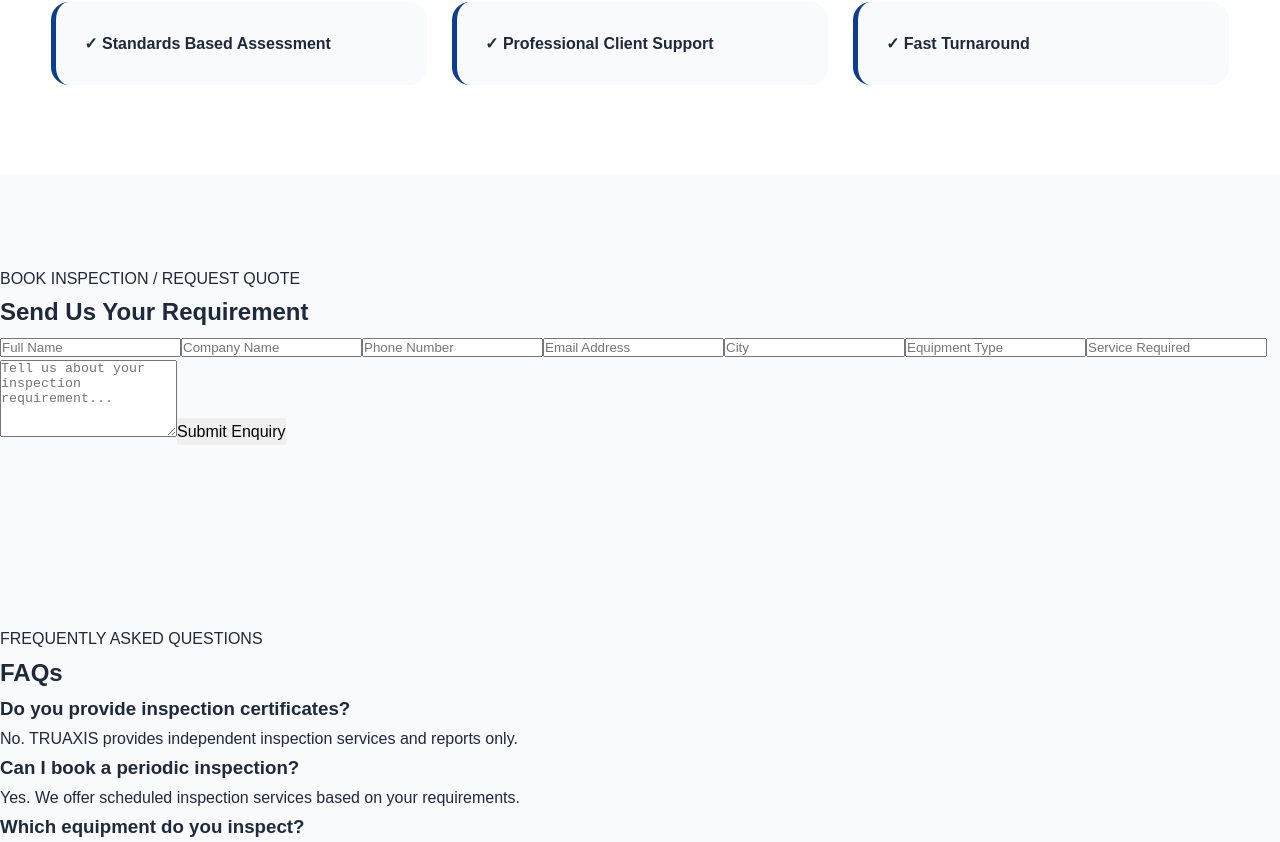
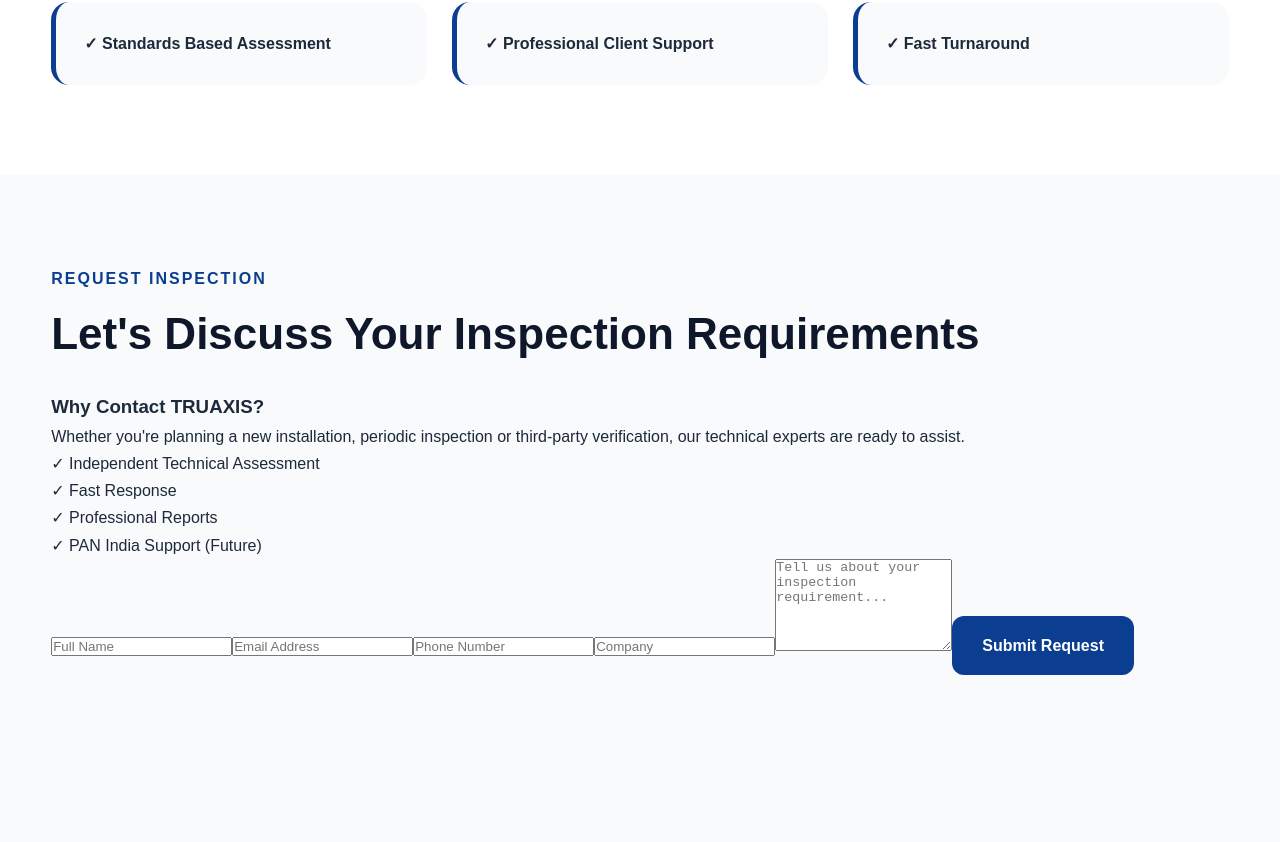
Before and after one commit to pradeepmurthy1992/truaxis-website, a React (Vite) app: page / in a window 1280 px wide. Shown: the part 4038-4880 px from the top of the page. Built offline with nearby package versions, Linux system fonts and the light colour scheme.

Commit message:
Update Enquiry.jsx

```diff
--- a/src/features/enquiry/Enquiry.jsx
+++ b/src/features/enquiry/Enquiry.jsx
@@ -1,13 +1,49 @@
 import React from "react";
+import Container from "../../components/layout/Container";
 
 function Enquiry() {
   return (
-    <section id="enquiry">
-      <p>BOOK INSPECTION / REQUEST QUOTE</p>
+    <section className="enquiry" id="enquiry">
 
-      <h2>Send Us Your Requirement</h2>
+      <Container>
 
-      <form>
+        <p className="section-tag">
+          REQUEST INSPECTION
+        </p>
+
+        <h2 className="section-title">
+          Let's Discuss Your Inspection Requirements
+        </h2>
+
+        <div className="enquiry-grid">
+
+          <div className="enquiry-info">
+
+            <h3>Why Contact TRUAXIS?</h3>
+
+            <p>
+
+              Whether you're planning a new installation,
+              periodic inspection or third-party verification,
+              our technical experts are ready to assist.
+
+            </p>
+
+            <ul>
+
+              <li>✓ Independent Technical Assessment</li>
+
+              <li>✓ Fast Response</li>
+
+              <li>✓ Professional Reports</li>
+
+              <li>✓ PAN India Support (Future)</li>
+
+            </ul>
+
+          </div>
+
+          <form className="enquiry-form">
 
             <input
               type="text"
@@ -15,8 +51,8 @@ function Enquiry() {
             />
 
             <input
-          type="text"
-          placeholder="Company Name"
+              type="email"
+              placeholder="Email Address"
             />
 
             <input
@@ -25,35 +61,28 @@ function Enquiry() {
             />
 
             <input
-          type="email"
-          placeholder="Email Address"
-        />
-
-        <input
               type="text"
-          placeholder="City"
-        />
-
-        <input
-          type="text"
-          placeholder="Equipment Type"
-        />
-
-        <input
-          type="text"
-          placeholder="Service Required"
+              placeholder="Company"
             />
 
             <textarea
-          rows="5"
+              rows="6"
               placeholder="Tell us about your inspection requirement..."
-        ></textarea>
+            />
 
-        <button type="submit">
-          Submit Enquiry
+            <button
+              className="primary-btn"
+              type="submit"
+            >
+              Submit Request
             </button>
 
           </form>
+
+        </div>
+
+      </Container>
+
     </section>
   );
 }
```
Lines whose indentation alone changed are shown as unchanged.
